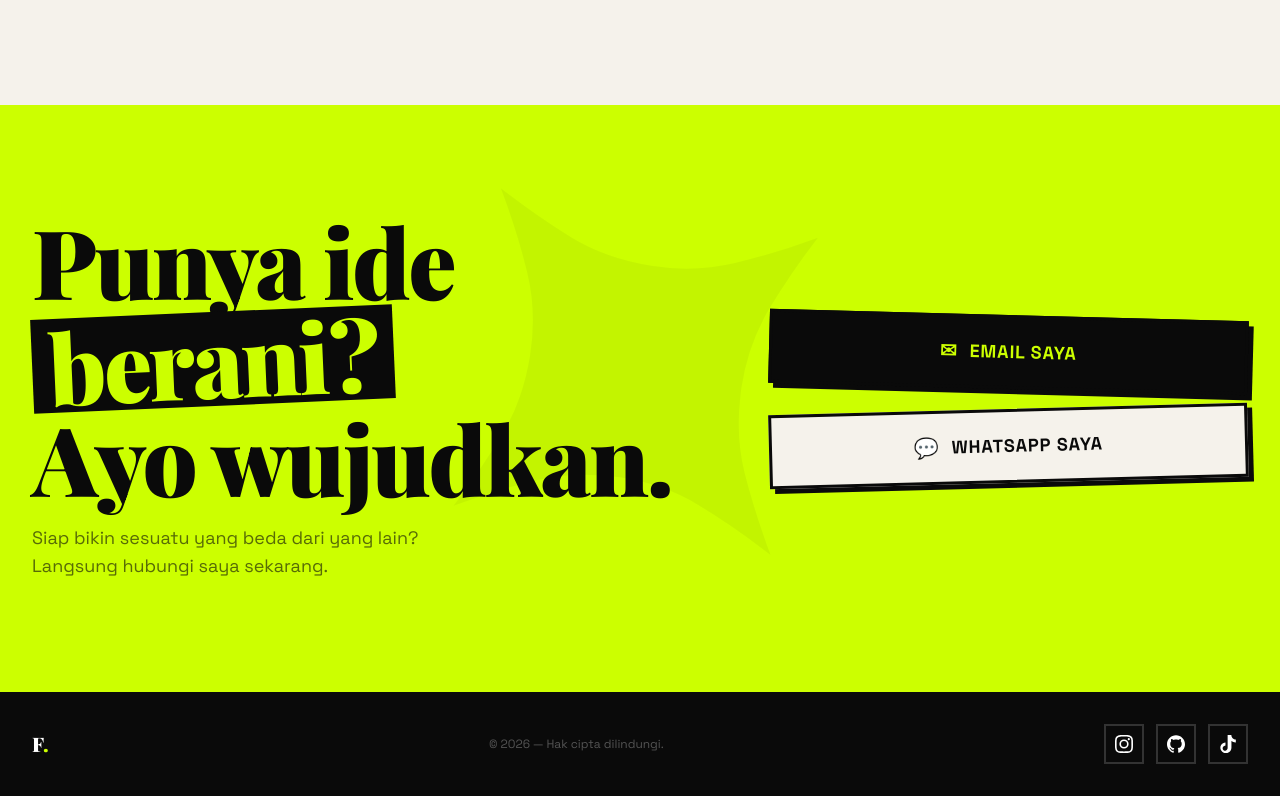
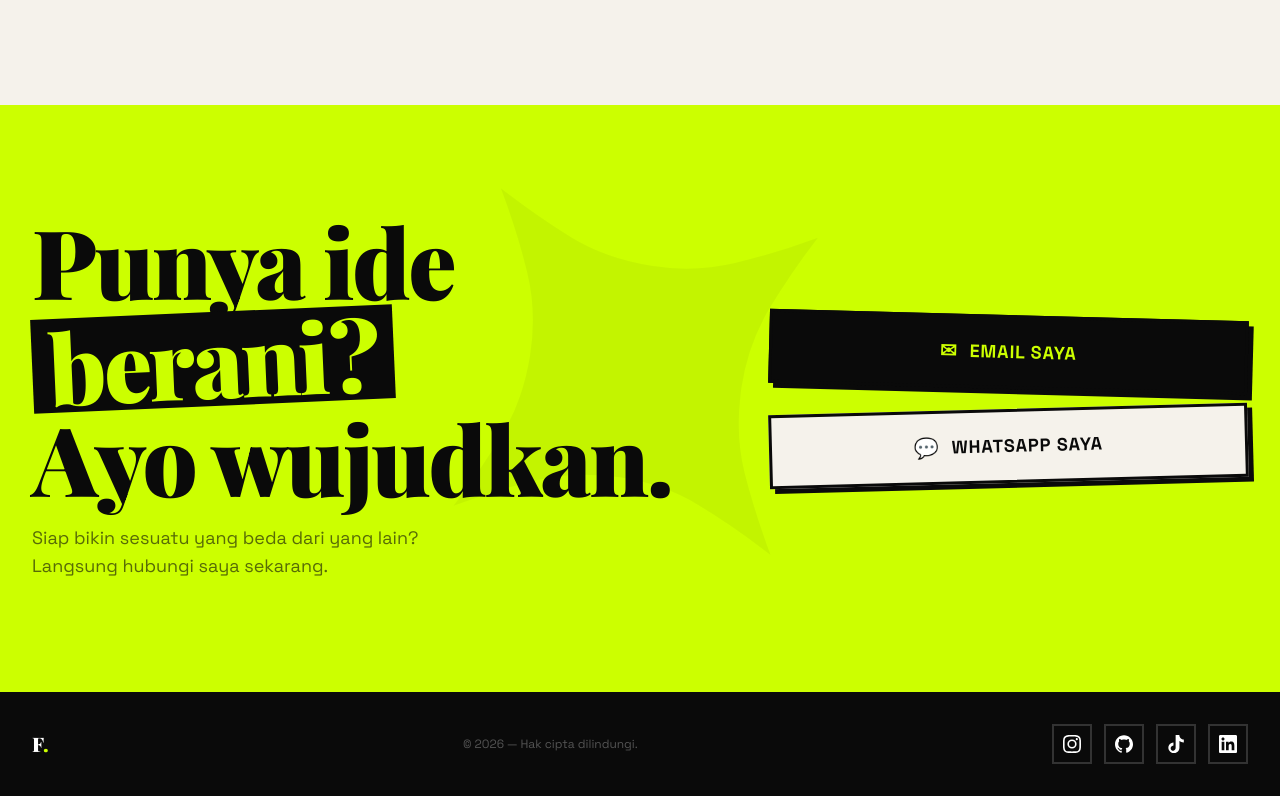
Before and after one commit to gu4rdian059-star/Portofolio-Ferdy, a Next.js app: page / in a window 1280 px wide. Shown: the part 4431-5227 px from the top of the page. Built offline with nearby package versions, Linux system fonts and the light colour scheme.

Commit message:
update footer

```diff
--- a/components/Footer.tsx
+++ b/components/Footer.tsx
@@ -29,6 +29,15 @@
     ),
     href: "https://tiktok.com/@frdyfrmnsy",
     ariaLabel: "TikTok",
+  },
+  {
+    icon: (
+      <svg width="18" height="18" viewBox="0 0 24 24" fill="currentColor">
+        <path d="M20.447 20.452h-3.554v-5.569c0-1.328-.027-3.037-1.852-3.037-1.853 0-2.136 1.445-2.136 2.939v5.667H9.351V9h3.414v1.561h.046c.477-.9 1.637-1.85 3.37-1.85 3.601 0 4.267 2.37 4.267 5.455v6.286zM5.337 7.433c-1.144 0-2.063-.926-2.063-2.065 0-1.138.92-2.063 2.063-2.063 1.14 0 2.064.925 2.064 2.063 0 1.139-.925 2.065-2.064 2.065zm1.782 13.019H3.555V9h3.564v11.452zM22.225 0H1.771C.792 0 0 .774 0 1.729v20.542C0 23.227.792 24 1.771 24h20.451C23.2 24 24 23.227 24 22.271V1.729C24 .774 23.2 0 22.222 0h.003z"/>
+      </svg>
+    ),
+    href: "https://www.linkedin.com/in/ferdy-firmansyah-b0b684425",
+    ariaLabel: "Linkedin",
   },
 ];
 
--- a/package.json
+++ b/package.json
@@ -9,6 +9,7 @@
     "lint": "eslint"
   },
   "dependencies": {
+    "@tailwindcss/vite": "^4.3.2",
     "framer-motion": "^12.40.0",
     "next": "16.2.9",
     "react": "19.2.4",
@@ -21,7 +22,7 @@
     "@types/react-dom": "^19",
     "eslint": "^9",
     "eslint-config-next": "16.2.9",
-    "tailwindcss": "^4",
+    "tailwindcss": "^4.3.2",
     "typescript": "^5"
   }
 }
```
Also changed, not shown: 1 other file (tests, documents, lock files or other folders).
